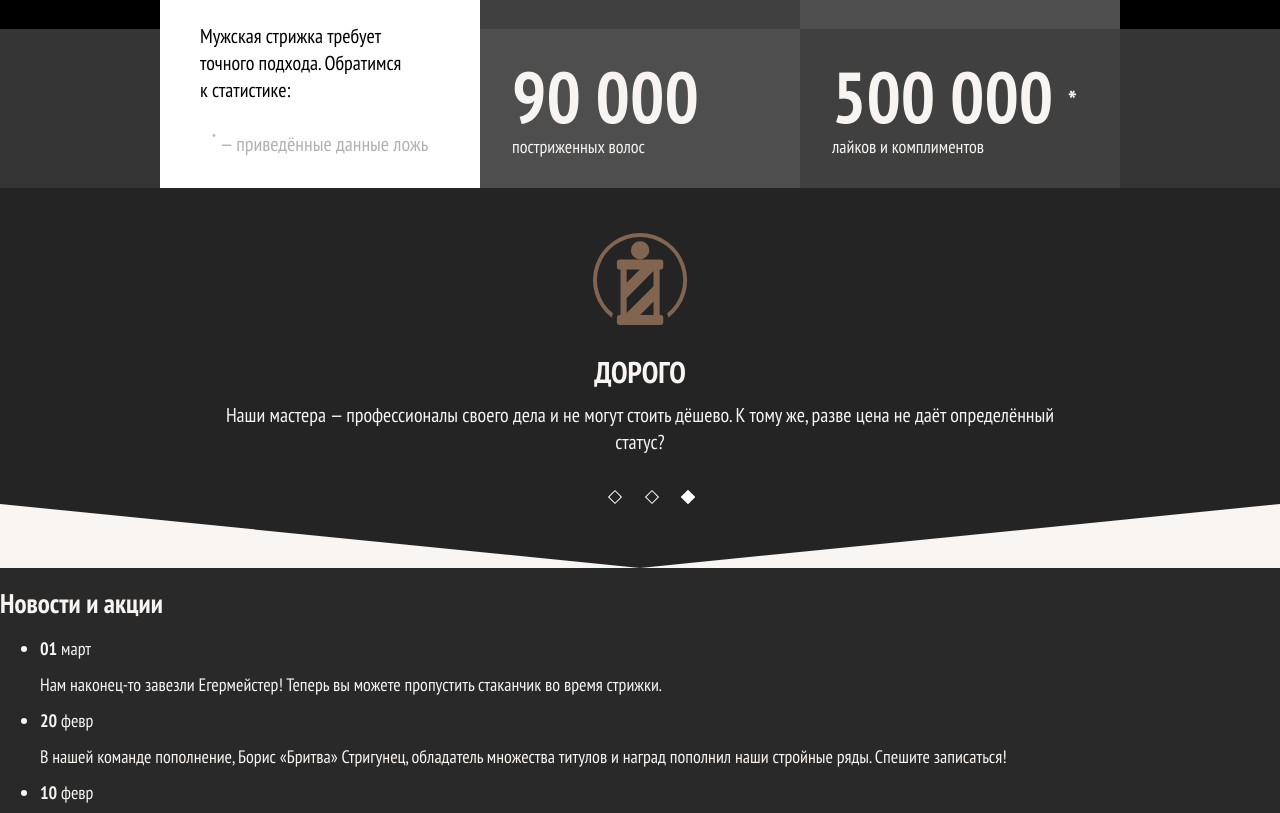
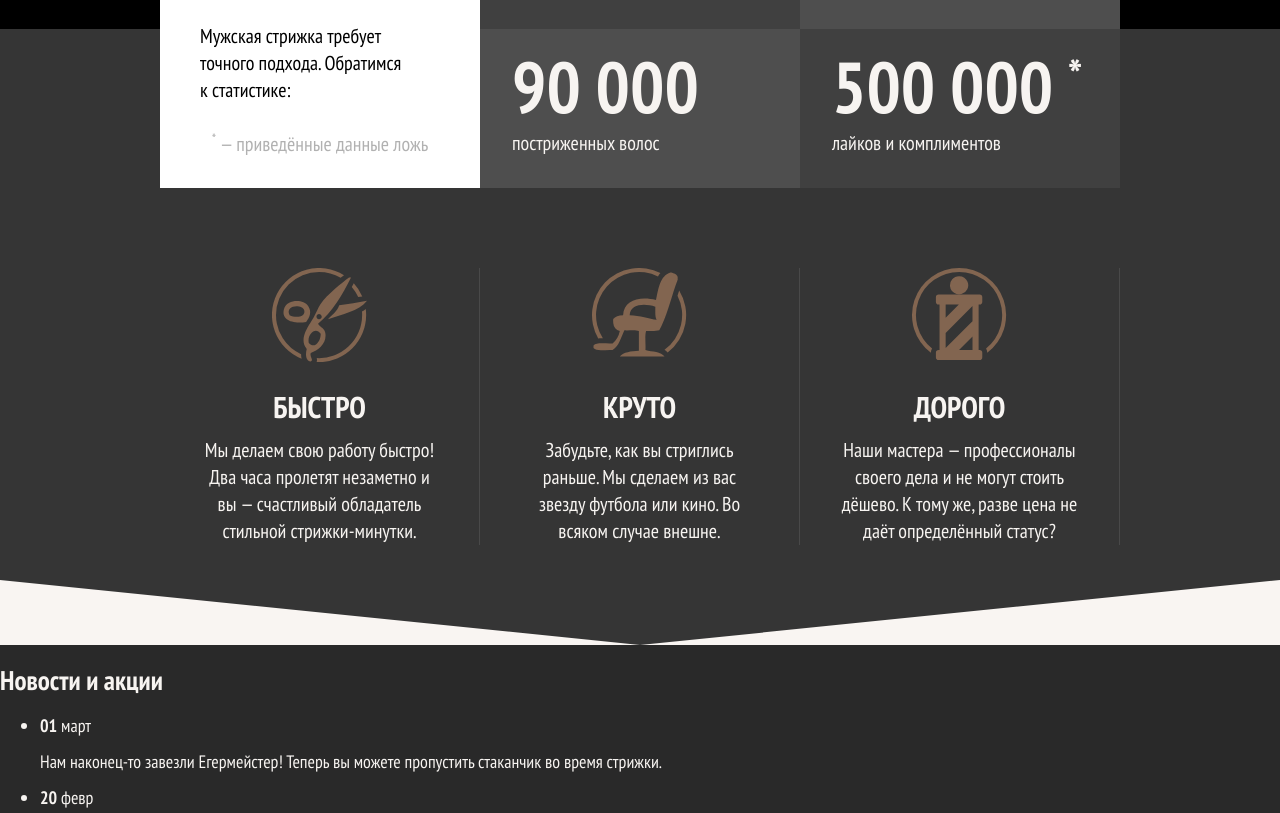
Before and after one commit to Kapatych/Barbershop, a website: page index.html in a window 1280 px wide. Shown: the part 693-1506 px from the top of the page. Drawn offline with Linux system fonts and the light colour scheme.

Commit message:
Add advantages tablet and desktop template, fix few bugs

```diff
--- a/index.html
+++ b/index.html
@@ -57,6 +57,7 @@
 
 <main class="main">
   <h1 class="hidden">Барбершоп «Бородинский» – истинно мужская классика</h1>
+
   <section class="stats">
     <div class="stats__container container">
       <div class="stats__header">
@@ -262,11 +263,14 @@
             if (activeSlideIndex > sliderItems.length - 1) activeSlideIndex = 0;
             showSlide(activeSlideIndex);
             activeSlideIndex++;
-        }, delay)
+        }, delay);
+
     };
 
-    slider('advantages', 2000);
-    slider('reviews', 3000);
+    if (document.documentElement.clientWidth < 768) {
+        slider('advantages', 2000);
+        slider('reviews', 3000);
+    }
 
     ///
 
--- a/sass/blocks/advantages.scss
+++ b/sass/blocks/advantages.scss
@@ -11,7 +11,7 @@
 }
 
 .advantages__container {
-  padding: 45px 40px 0;
+  padding: 45px 40px 12px;
   text-align: center;
 }
 
@@ -69,14 +69,68 @@
 }
 
 .advantages__toggles {
-  margin-top: 30px;
+  margin-top: 20px;
+}
+
+@media (min-width: 768px) and (max-width: 1199.98px){
+
+  .advantages__container {
+    padding: 0 31px 7px;
+    text-align: left;
+  }
+
+  .advantages__item{
+    position: relative;
+    padding: 38px 0 38px 125px;
+    border-top: 1px solid #494949;
+
+    &:first-child {
+      border-top: none;
+    }
+
+    &:before {
+      position: absolute;
+      top: 50%;
+      left: 0;
+      transform: translateY(-50%);
+    }
+  }
+  .advantages__title {
+    margin: 0;
+  }
+
 }
 
 @media (min-width: 768px) {
   .advantages {
+    background-color: #353535;
 
     &:after {
-      height: 64px;
+      height: 42px;
     }
   }
 }
+
+@media (min-width: 1200px) {
+  .advantages {
+
+    &:after {
+      height: 65px;
+    }
+  }
+
+  .advantages__container {
+    padding: 80px 0 35px;
+  }
+
+  .advantages__list {
+    display: flex;
+    justify-content: space-between;
+  }
+
+  .advantages__item {
+    flex-basis: calc(100%/3);
+    padding: 0 40px;
+    border-right: 1px solid #494949;
+  }
+}
--- a/sass/blocks/site-nav.scss
+++ b/sass/blocks/site-nav.scss
@@ -71,5 +71,10 @@
 @media (min-width: 1200px) {
   .site-nav__item {
     margin-left: 64px;
+
+    &:first-child {
+      margin-left: 30px;
+    }
   }
+
 }
--- a/sass/blocks/slider.scss
+++ b/sass/blocks/slider.scss
@@ -18,17 +18,32 @@
   margin: 0;
   padding: 0;
 }
+
 .slider__toggle {
   margin: 0 0 0 23px;
   padding: 0;
-  width: 10px;
-  height: 10px;
+  width: 7px;
+  height: 7px;
   transform: rotate(45deg);
   background: transparent;
   border: 1px solid #ffffff;
   outline: none;
 
+  &:first-child {
+    margin: 0;
+  }
+
   &--active {
     background: #ffffff;
   }
 }
+
+@media (min-width: 768px) {
+  .slider__item {
+    display: block;
+  }
+
+  .slider__toggles {
+    display: none;
+  }
+}
--- a/sass/blocks/stats.scss
+++ b/sass/blocks/stats.scss
@@ -110,7 +110,7 @@
   .stats__item {
     display: block;
     flex-basis: 50%;
-    padding: 32px;
+    padding: 22px 32px 35px;
 
     &:nth-child(3) {
       background: #4e4e4e;
@@ -123,11 +123,16 @@
 
   .stats__value {
     font-size: 72px;
+
+    sup {
+      font-size: 44px;
+    }
   }
 
   .stats__field {
-    margin-top: 5px;
+    margin-top: 10px;
     text-align: left;
+    font-size: 20px;
 
     br {
       display: none;
```
Also changed, not shown: css/style.css.
